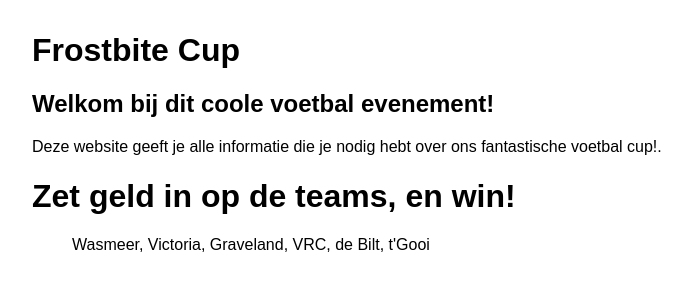
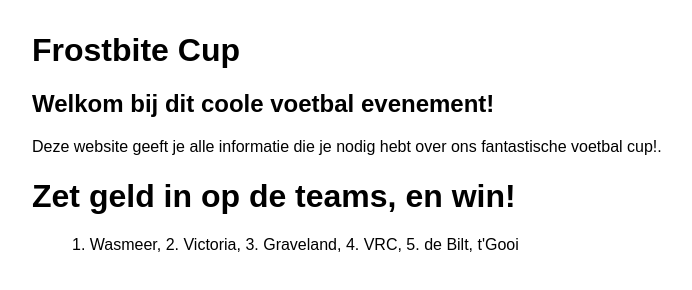
Before and after one commit to Tuur06/Weekopdracht3, a plain HTML site: page index.html in a window 1280 px wide. Shown: the whole page, without its empty margins (0-692 px from the left). Drawn offline with Linux system fonts and the light colour scheme.

Commit message:
WebLab Run 24-11-2026 09:38:42 (UTC+01:00)

```diff
--- a/index.html
+++ b/index.html
@@ -24,4 +24,4 @@
 </body>
 <h1>Zet geld in op de teams, en win!</h1>
 </html>
-<ol>Wasmeer, Victoria, Graveland, VRC, de Bilt, t'Gooi</ol>
+<ol>1. Wasmeer, 2. Victoria, 3. Graveland, 4. VRC, 5. de Bilt, t'Gooi</ol>
```
Also changed, not shown: 1 other file.
